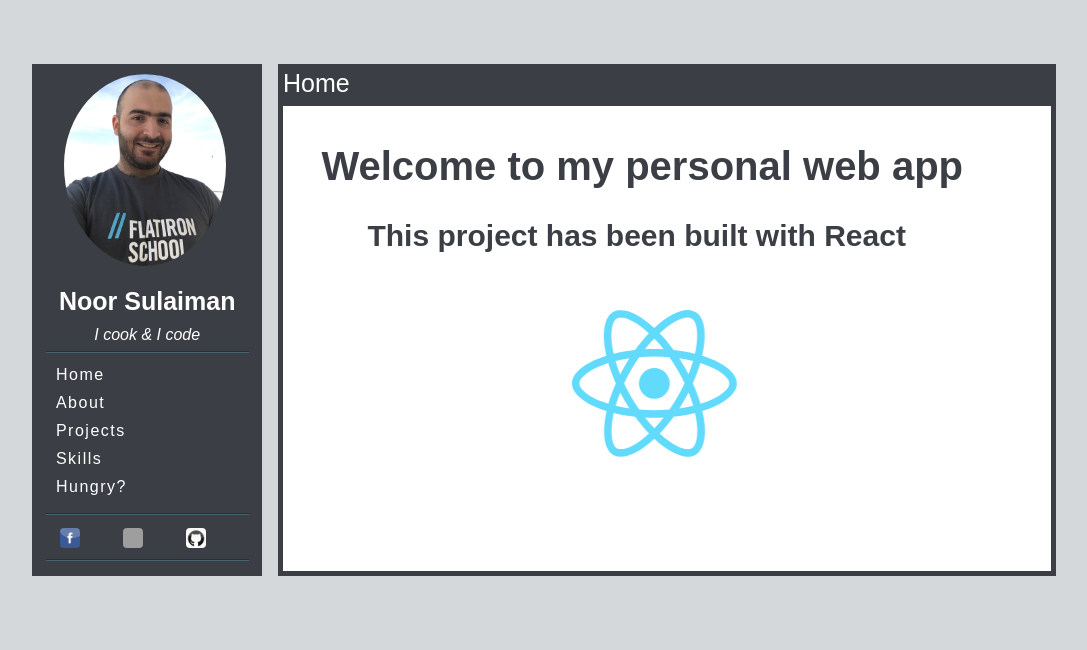
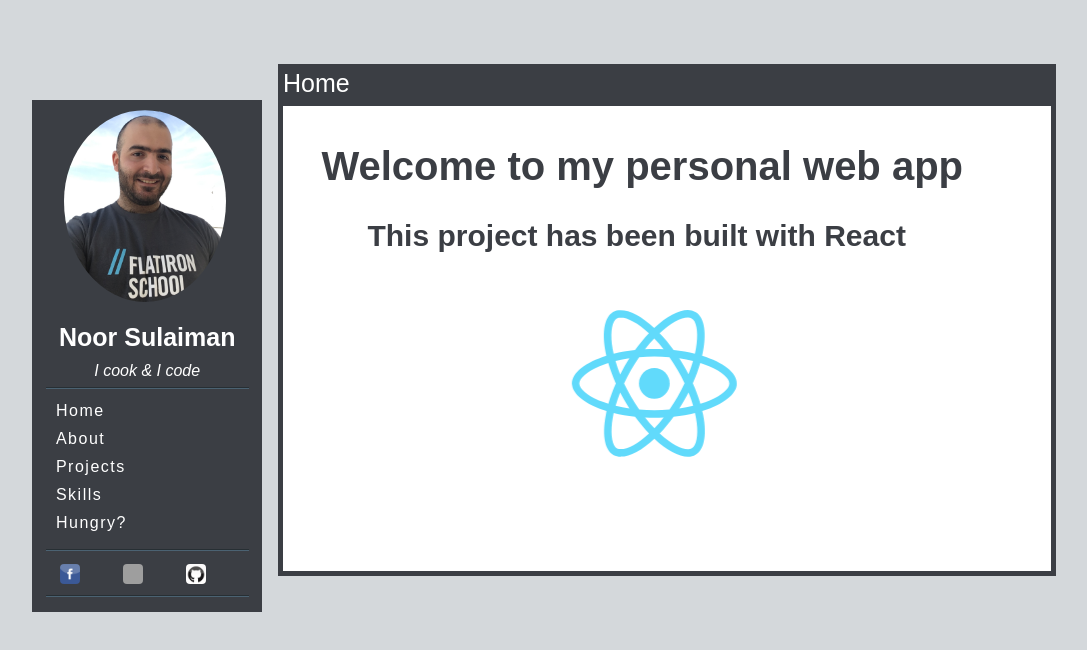
Before and after one commit to NoorSulaiman/Final-project, a React (Create React App) app: page / in a window 1280 px wide. Shown: the top 650 px of the page, without its empty margins (96-1183 px from the left). Built offline with nearby package versions, Linux system fonts and the light colour scheme; grey boxes are pictures that could not be loaded.

Commit message:
testing styles

```diff
--- a/public/index.html
+++ b/public/index.html
@@ -14,7 +14,7 @@
       work correctly both with client-side routing and a non-root public URL.
       Learn how to configure a non-root public URL by running `npm run build`.
     -->
-    <title>React App</title>
+    <title>Noor Sulaiman</title>
   </head>
   <body>
     <div id="root"></div>
--- a/src/components/sidebar/sidebar.css
+++ b/src/components/sidebar/sidebar.css
@@ -7,7 +7,7 @@
 	width: 18%;
 	height: 32em;
 	margin-left: 10%;
-    margin-top: 4em;
+	margin-top: 100px;
 	overflow: hidden;
 	animation-name: popout;
 	animation-duration: 1s;
```
